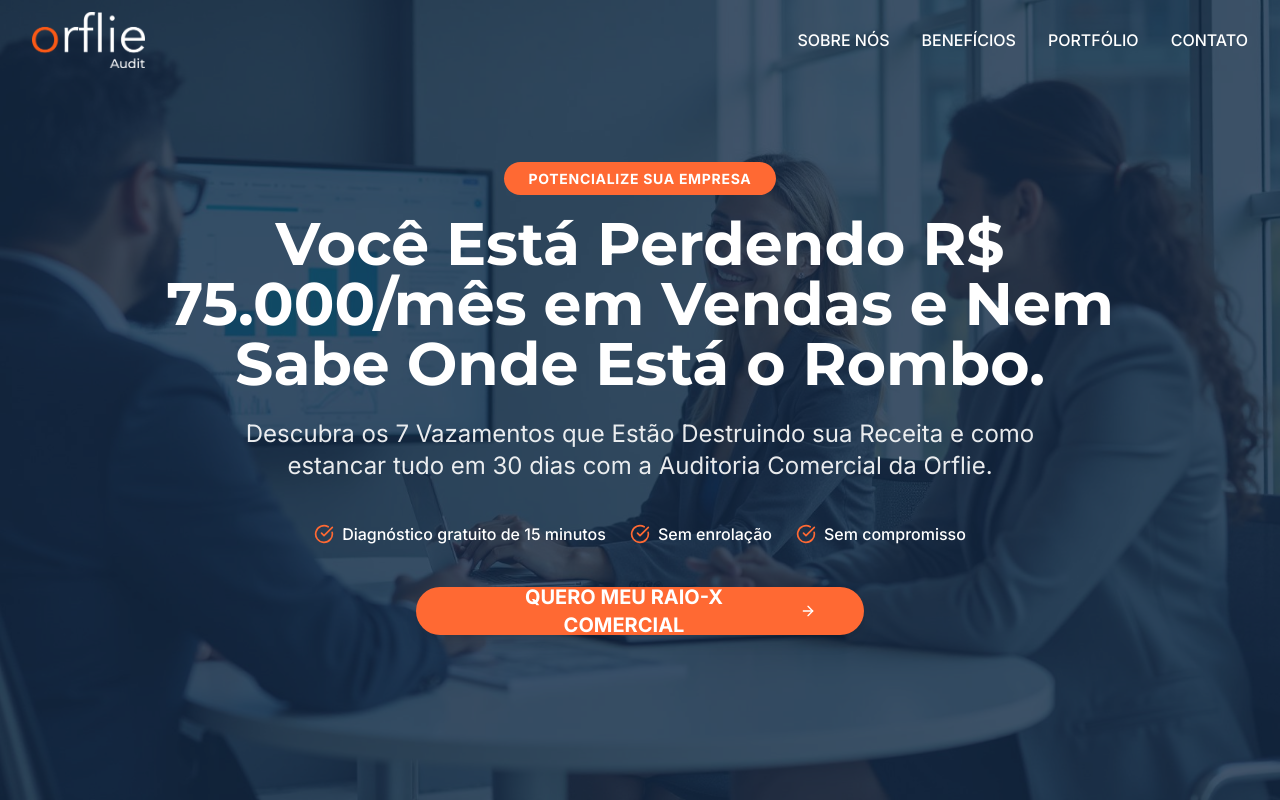
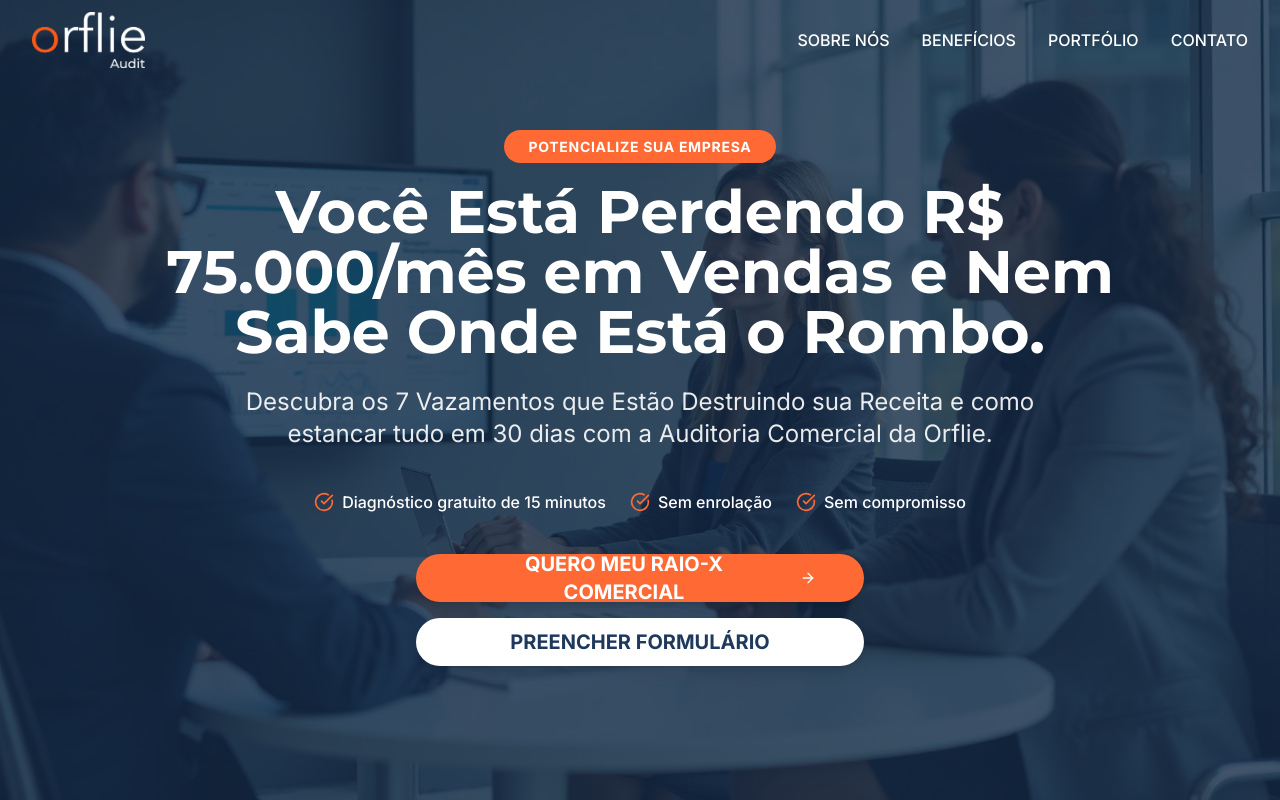
Before and after one commit to Orflier/orflie-sales-scan, a React (Vite) app: page / in a window 1280 px wide. Shown: the top 800 px of the page. Built offline with nearby package versions, Linux system fonts and the light colour scheme; the HTML template or start-up script is replaced by a standard one.

Commit message:
Refactor CTA buttons and add new button
Standardize the "QUERO MEU RAIO-X COMERCIAL" button to match other buttons. Add a new "Preencher formulario" button between sections. Update the "Quero meu raio-x comercial" button to redirect to WhatsApp with a predefined message.

```diff
--- a/src/components/CTAButton.tsx
+++ b/src/components/CTAButton.tsx
@@ -7,7 +7,8 @@ interface CTAButtonProps {
   variant?: "primary" | "secondary";
   size?: "default" | "lg" | "xl";
   showArrow?: boolean;
-  href?: string;
+  action?: "whatsapp" | "form";
+  whatsappMessage?: string;
 }
 
 const CTAButton = ({
@@ -16,8 +17,13 @@ const CTAButton = ({
   variant = "primary",
   size = "default",
   showArrow = false,
-  href = "https://forms.gle/QbcGj4i5G3Hxtwwo9"
+  action = "form",
+  whatsappMessage = "Olá, gostaria de saber mais sobre a Auditoria Comercial"
 }: CTAButtonProps) => {
+  const phoneNumber = "5515981103458";
+  const href = action === "whatsapp"
+    ? `https://wa.me/${phoneNumber}?text=${encodeURIComponent(whatsappMessage)}`
+    : "https://forms.gle/QbcGj4i5G3Hxtwwo9";
   const sizeClasses = {
     default: "px-4 sm:px-8 py-3 sm:py-4 text-sm sm:text-base",
     lg: "px-6 sm:px-10 py-4 sm:py-5 text-base sm:text-lg",
--- a/src/components/sections/FinalCTASection.tsx
+++ b/src/components/sections/FinalCTASection.tsx
@@ -21,15 +21,25 @@ const FinalCTASection = () => {
             Ou pode agendar uma call de 15 minutos que pode mudar sua margem para sempre.
           </p>
 
-          {/* CTA Button */}
-          <div className="mb-8 max-w-2xl mx-auto">
+          {/* CTA Buttons */}
+          <div className="flex flex-col gap-4 mb-8 max-w-2xl mx-auto">
             <CTAButton
               variant="secondary"
               size="xl"
               showArrow
               className="shadow-2xl"
+              action="whatsapp"
+              whatsappMessage="Quero meu raio-x comercial"
             >
-              QUERO MEU RAIO-X COMERCIAL GRATUITO
+              QUERO MEU RAIO-X COMERCIAL
+            </CTAButton>
+            <CTAButton
+              variant="primary"
+              size="xl"
+              className="shadow-2xl"
+              action="form"
+            >
+              PREENCHER FORMULÁRIO
             </CTAButton>
           </div>
 
--- a/src/components/sections/HeroSection.tsx
+++ b/src/components/sections/HeroSection.tsx
@@ -44,10 +44,22 @@ const HeroSection = () => {
             </div>
           </div>
 
-          {/* CTA Button */}
-          <div className="max-w-md mx-auto">
-            <CTAButton size="xl" showArrow>
+          {/* CTA Buttons */}
+          <div className="flex flex-col gap-4 max-w-md mx-auto">
+            <CTAButton
+              size="xl"
+              showArrow
+              action="whatsapp"
+              whatsappMessage="Quero meu raio-x comercial"
+            >
               QUERO MEU RAIO-X COMERCIAL
+            </CTAButton>
+            <CTAButton
+              size="xl"
+              variant="secondary"
+              action="form"
+            >
+              PREENCHER FORMULÁRIO
             </CTAButton>
           </div>
         </div>
--- a/src/components/sections/MainCTASection.tsx
+++ b/src/components/sections/MainCTASection.tsx
@@ -51,10 +51,24 @@ const MainCTASection = () => {
               ))}
             </div>
 
-            {/* CTA Button */}
-            <div className="text-center mb-6">
-              <CTAButton size="xl" showArrow className="w-full md:w-auto">
-                QUERO MEU RAIO-X GRATUITO
+            {/* CTA Buttons */}
+            <div className="flex flex-col gap-4 mb-6">
+              <CTAButton
+                size="xl"
+                showArrow
+                className="w-full md:w-auto"
+                action="whatsapp"
+                whatsappMessage="Quero meu raio-x comercial"
+              >
+                QUERO MEU RAIO-X COMERCIAL
+              </CTAButton>
+              <CTAButton
+                size="xl"
+                variant="secondary"
+                className="w-full md:w-auto"
+                action="form"
+              >
+                PREENCHER FORMULÁRIO
               </CTAButton>
             </div>
 
```
